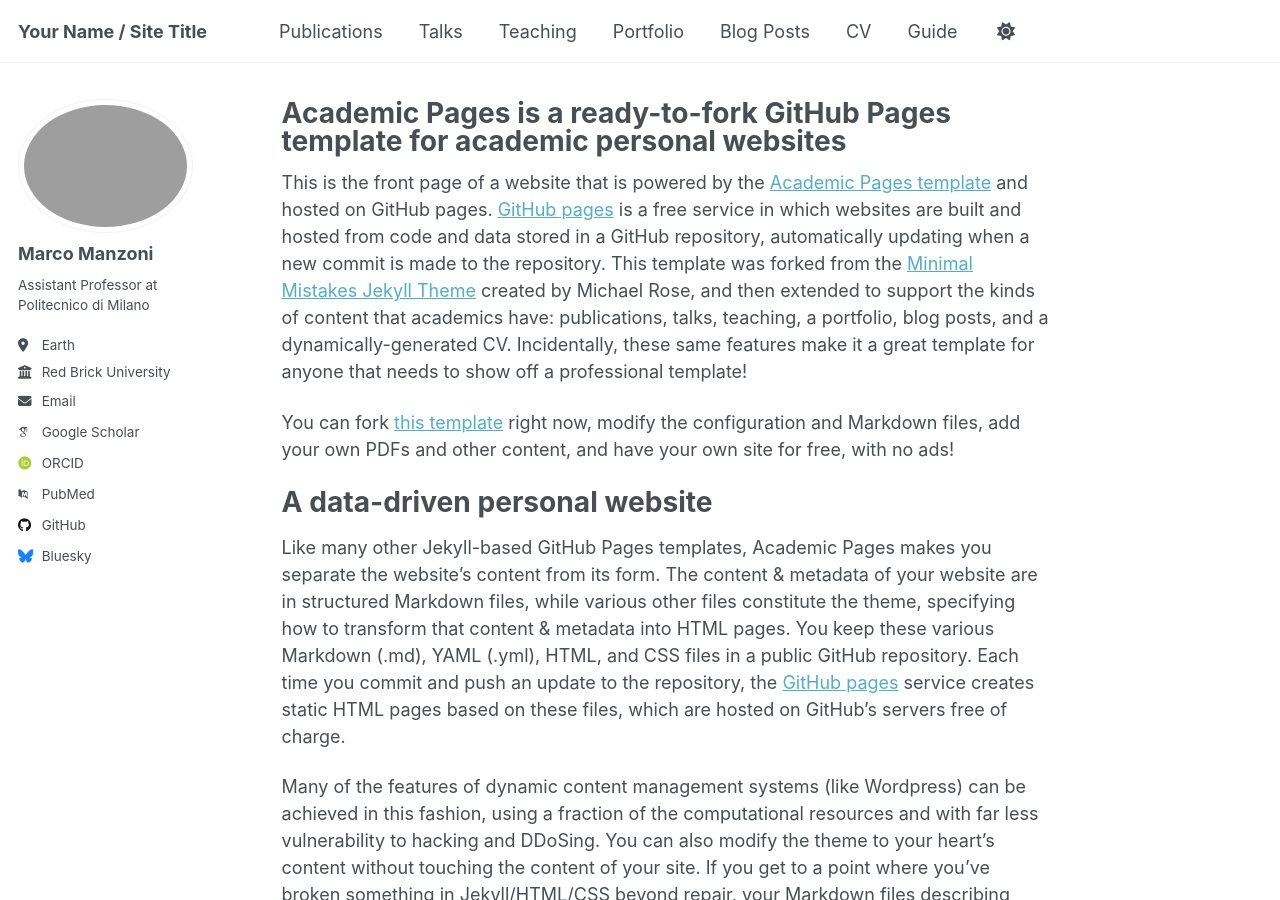
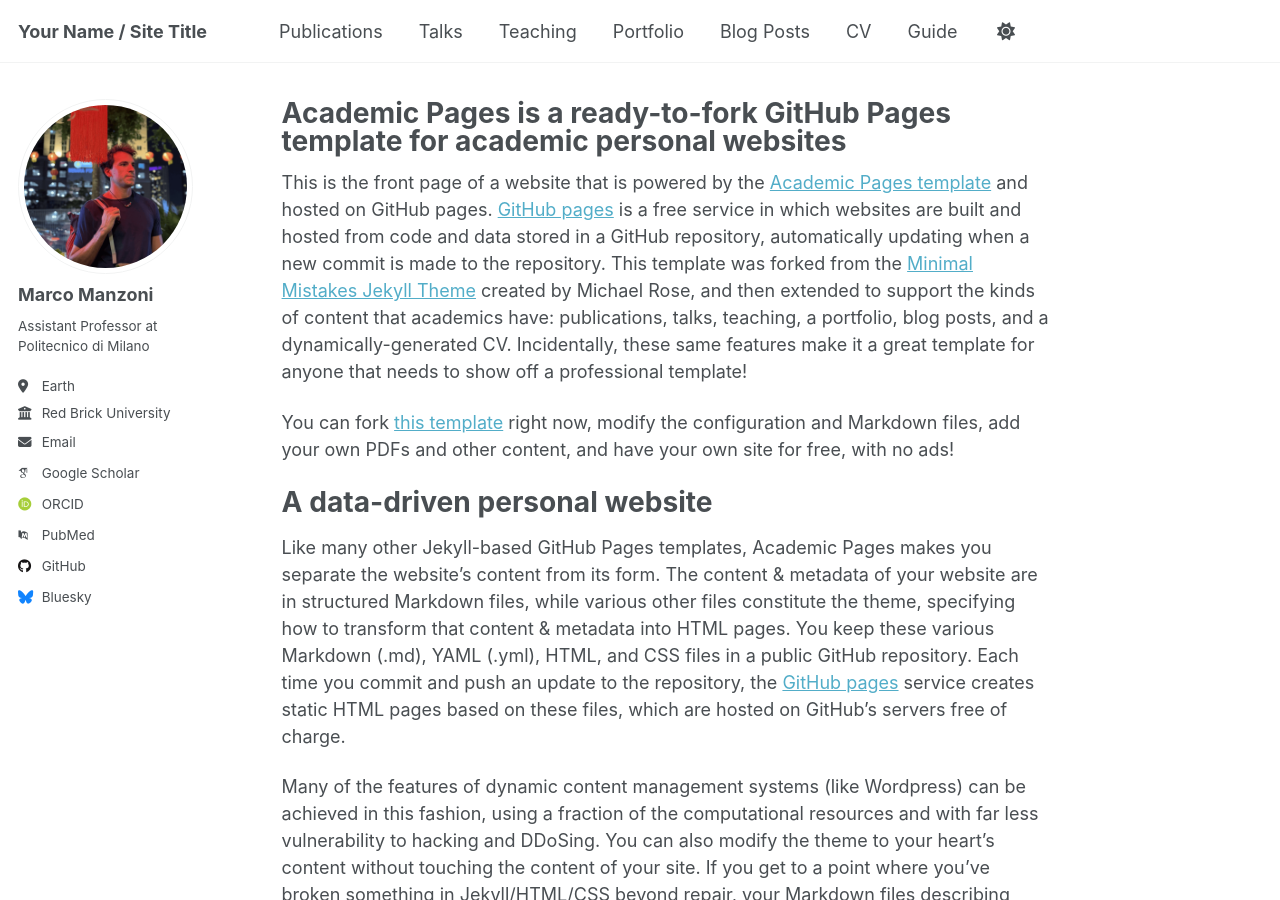
Before and after one commit to marcomanzoni/marcomanzoni.github.io, a Jekyll site: the page built from _pages/about.md, in a window 1280 px wide and 900 px high. Built offline with Jekyll 4.4.1, drawn with Linux system fonts in a browser that asks for light colours; some web fonts are replaced; a script that is not in the unit is left out.

Commit message:
Update photo profile2

```diff
--- a/_config.yml
+++ b/_config.yml
@@ -22,7 +22,7 @@ repository               : "academicpages/academicpages.github.io"
 #               Additional customization can be done by editing /_includes/author-profile.html
 author:
   # Biographic information
-  avatar           : "IMG_1968.png"
+  avatar           : "profile2.png"
   name             : "Marco Manzoni"
   pronouns         : # example: "she/her"
   bio              : "Assistant Professor at Politecnico di Milano"
```
Also changed, not shown: images/profile2.png (added).
